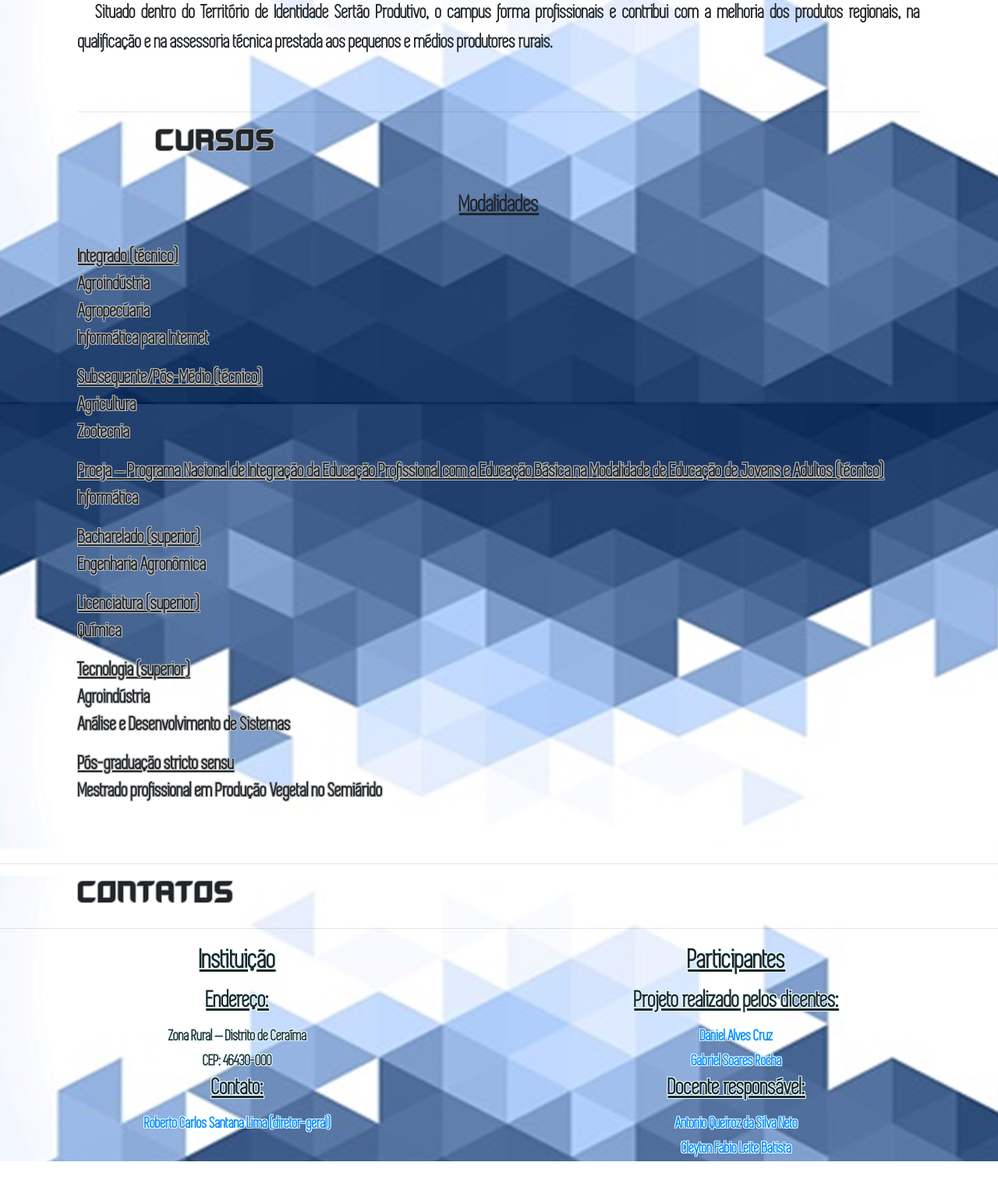
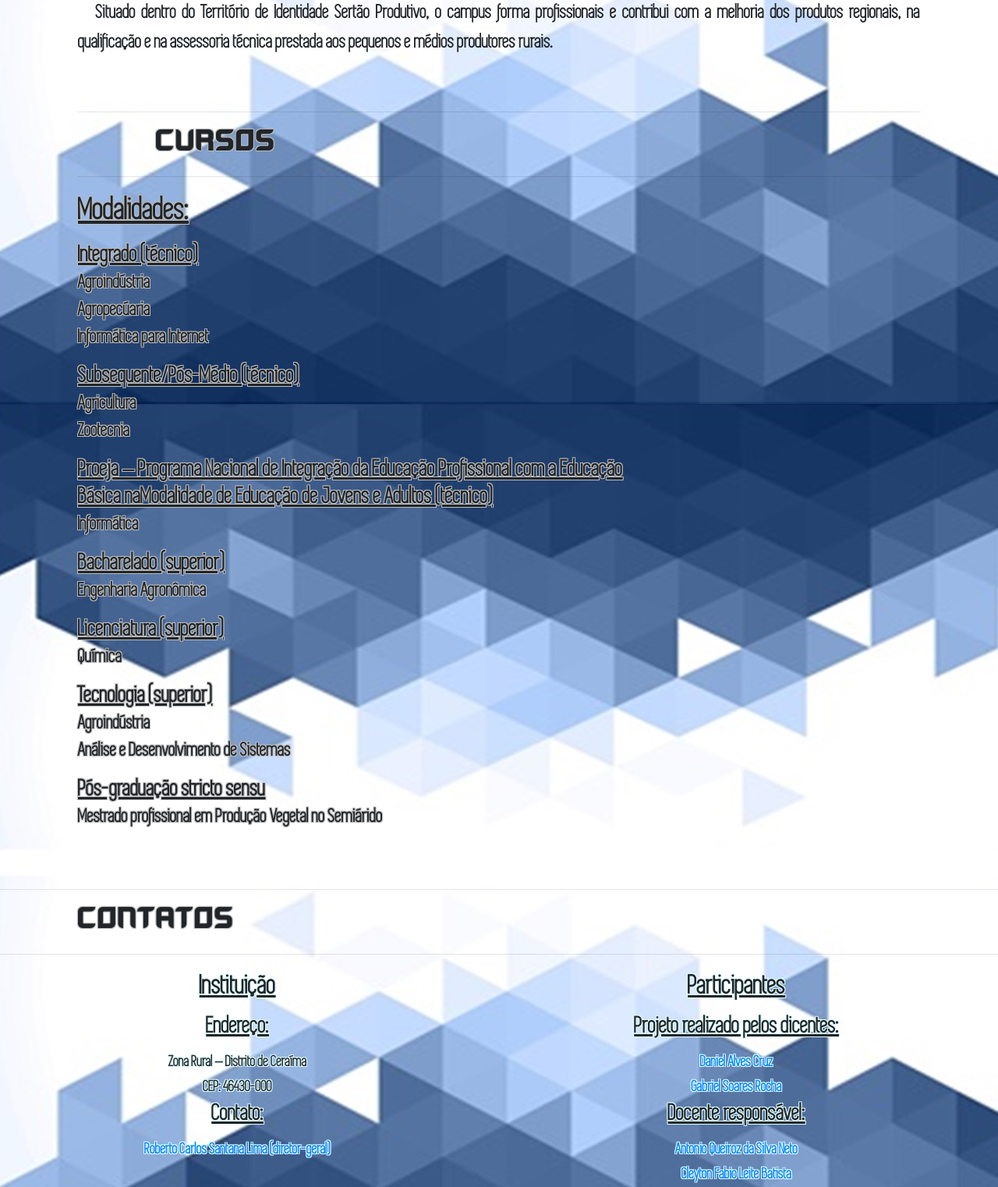
Before and after one commit to Daniel2AII/MeuSite, a Flask app: page /about in a window 1280 px wide. Shown: the part 682-2204 px from the top of the page at 78% size. Before the commit the page ends 2171 px from the top, so only its background shows below. Run offline with Flask 2, Linux system fonts and the light colour scheme; some libraries are stand-ins or nearby versions.

Commit message:
consertando modalidades

```diff
--- a/templates/_links/_About.html
+++ b/templates/_links/_About.html
@@ -30,36 +30,36 @@ About - Friendy Talk
 
   &nbsp;&nbsp;&nbsp;Situado dentro do Território de Identidade Sertão Produtivo, o campus forma profissionais e contribui com a melhoria dos produtos regionais, na qualificação e na assessoria técnica prestada aos pequenos e médios produtores rurais.</p> <br> <hr/>
 
-  <h3 class="font"><b>Cursos</b></h3> <br/>
-
-  <h4 class="underline" class="font"><b>Modalidades</b></h4> <br/>
+  <h3 class="font"><b>Cursos</b></h3> <hr/>
 
   <div id="div02">
 
-	  <p class="underline">Integrado (técnico)</p>
+	  <h4 class="underline" id="lado"><b>Modalidades:</b></h4><br/>
+
+	  <p class="underline2">Integrado (técnico)</p>
 	  <p>Agroindústria</p>
 	  <p>Agropecúaria</p>
 	  <p>Informática para Internet</p> <br/>
 
-	  <p class="underline">Subsequente/Pós-Médio (técnico)</p>
+	  <p class="underline2">Subsequente/Pós-Médio (técnico)</p>
 	  <p>Agricultura</p>
 	  <p>Zootecnia</p><br/>
 
-	  <p class="underline">Proeja – Programa Nacional de Integração da Educação Profissional com a Educação Básica
-		  na Modalidade de Educação de Jovens e Adultos (técnico)</p>
+	  <p class="underline2">Proeja – Programa Nacional de Integração da Educação Profissional com a Educação </p>
+	  <p class="underline2">Básica naModalidade de Educação de Jovens e Adultos (técnico)</p>
 	  <p>Informática</p><br/>
 
-	  <p class="underline">Bacharelado (superior)</p>
+	  <p class="underline2">Bacharelado (superior)</p>
 	  <p>Engenharia Agronômica</p><br/>
 
-	  <p class="underline">Licenciatura (superior)</p>
+	  <p class="underline2">Licenciatura (superior)</p>
 	  <p>Química</p><br/>
 
-	  <p class="underline">Tecnologia (superior)</p>
+	  <p class="underline2">Tecnologia (superior)</p>
 	  <p>Agroindústria</p>
 	  <p>Análise e Desenvolvimento de Sistemas</p><br/>
 
-	  <p class="underline">Pós-graduação stricto sensu</p>
+	  <p class="underline2">Pós-graduação stricto sensu</p>
 	  <p>Mestrado profissional em Produção Vegetal no Semiárido</p><br/>
 
   </div>
```
